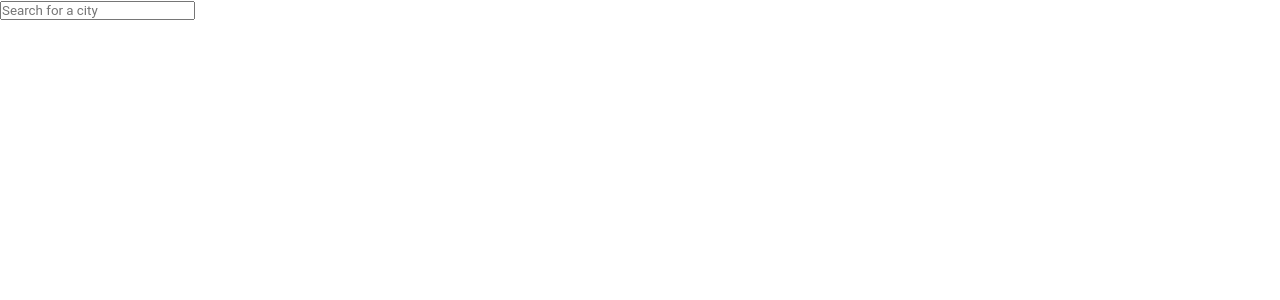
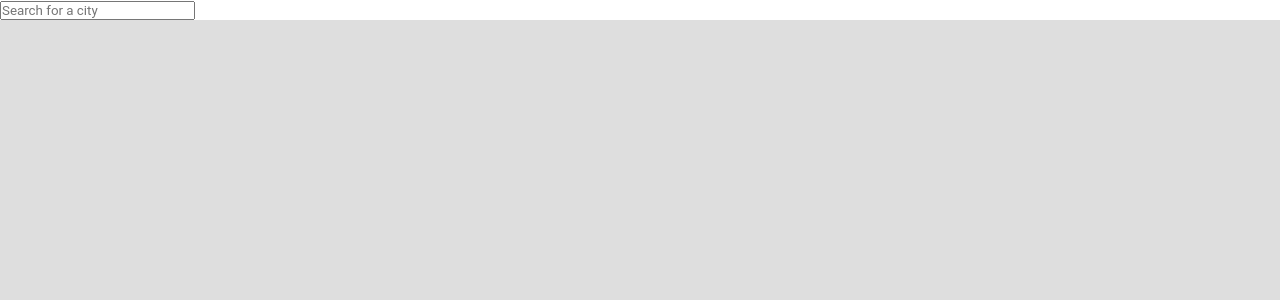
Before and after one commit to Nidrub/Weather-Application-React, a React (Vite) app in the folder weather-app/: page / in a window 1280 px wide. Shown: the top 300 px of the page. Built offline with nearby package versions, Linux system fonts and the light colour scheme.

Commit message:
made improvements to the weather Application, made it fancier

```diff
--- a/weather-app/src/App.tsx
+++ b/weather-app/src/App.tsx
@@ -1,5 +1,6 @@
 import { useState } from "react";
-import { SearchBar } from "./components/SearchBar";
+import { SearchBar } from "./components/SearchBar/SearchBar";
+import { WeatherScreen } from "./components/WeatherScreen/WeatherScreen";
 //api key from the .env file
 const API_key: string = import.meta.env.VITE_API_KEY;
 //interface to define what city is and the lan and lon
@@ -17,7 +18,12 @@ function App() {
   //the current city
   const [selectedCity, setSelectedCity] = useState<string>("");
   //if there is a city selected, fetch the weather data from the API
-  const [activeWeatherScreen, setActiveWeatherScreen] = useState<boolean>(false);
+  const [activeWeatherScreen, setActiveWeatherScreen] =
+    useState<boolean>(false);
+  //weather type
+  const [weatherType, setWeatherType] = useState<string>("");
+  //icon
+  const [icon, setIcon] = useState<string>("");
 
   const handleCitySelect = async (city: City) => {
     setSelectedCity(
@@ -31,6 +37,9 @@ function App() {
       //set the current temp to the temp from the API
       const data = await response.json();
       setCurrentTemp(data.main.temp); //updates the temperature state
+      setActiveWeatherScreen(true); // set true tha weather screen is active
+      setWeatherType(data.weather[0].description); //set the weather type from the API
+      setIcon(data.weather[0].icon); //set the icon from the API
     } catch (error) {
       console.error("Error fetching weather data:", error);
       setCurrentTemp(null); //reset the temperature state on error
@@ -41,15 +50,13 @@ function App() {
     <>
       {/* the rest is already inside the body automatically */}
       <SearchBar onCitySelect={handleCitySelect} />
-      <div className="weaather-container">
-        {/* if there is a SelectedCity and current Temp is not null */}
-        {selectedCity && currentTemp !== null && (
-          <div className="mt-4">
-            <h2 className="text-2xl font-bold">{selectedCity}</h2>
-            <p className="text-xl">Current Temperature: {currentTemp}°C</p>
-          </div>
-        )}
-      </div>
+      <WeatherScreen
+        name={selectedCity}
+        temp={currentTemp !== null ? currentTemp : 0} //if currentTemp is null, set it to 0
+        activeWeatherScreen={activeWeatherScreen}
+        weatherType={weatherType}
+        icon={icon}
+      />
     </>
   );
 }
--- a/weather-app/src/components/SearchBar.tsx
+++ b/weather-app/src/components/SearchBar/SearchBar.tsx
@@ -48,7 +48,7 @@ export function SearchBar({ onCitySelect }: Props) {
             setShowSuggestions(false);
             return;
           }
-          //set the cities to the data from the API
+          //set the cities to the data from the API (also it gets lat and lon)
           setCities(data);
           //setShowSuggestions to true to show the suggestion list
           setShowSuggestions(true);
--- /dev/null
+++ b/weather-app/src/components/WeatherScreen/WeatherScreen.css
@@ -0,0 +1,47 @@
+/* creating aproperty allows for animations */
+@property --bg-color-a {
+  syntax: "<color>";
+  inherits: true;
+  initial-value: #dedede;
+}
+
+@property --bg-color-b {
+  syntax: "<color>";
+  inherits: true;
+  initial-value: #dedede;
+}
+
+/* Container with gradient using CSS variables */
+.weather-container {
+  width: 100%;
+  height: 110vh;
+  display: flex;
+  justify-content: center;
+  align-items: center;
+  position: relative;
+  overflow: hidden;
+
+  --bg-color-a: #dedede;
+  --bg-color-b: #dedede;
+
+  background: linear-gradient(217deg, var(--bg-color-a) 0%, var(--bg-color-b) 100%);
+  transition: --bg-color-a 1s ease-in-out, --bg-color-b 1s ease-in-out;
+}
+
+
+.weather-screen {
+  width: 300px;
+  margin: 2rem auto;
+  padding: 1.5rem;
+  border-radius: 12px;
+  text-align: center;
+  background: white;
+  box-shadow: 0 4px 12px rgba(0,0,0,0.2);
+  transition: all 0.5s ease-in-out;
+  opacity: 0;
+}
+
+.active {
+  opacity: 1;
+  visibility: visible;
+}
--- /dev/null
+++ b/weather-app/src/components/WeatherScreen/WeatherScreen.tsx
@@ -0,0 +1,71 @@
+import { useEffect, useRef, useState } from "react";
+import "./WeatherScreen.css";
+interface Props {
+  name: string;
+  temp: number;
+  activeWeatherScreen: boolean;
+  weatherType: string;
+  icon: string;
+}
+const weatherConditionType = [
+  "clear sky",
+  "few clouds",
+  "scattered clouds",
+  "broken clouds",
+  "shower rain",
+  "rain",
+  "thunderstorm",
+  "snow",
+  "mist",
+];
+const gradients: Record<string, [string, string]> = {
+  "clear sky": ["#8bd3f0ff", "#0070d1ff"],
+  "few clouds": ["#dedede", "#1a72e6ff"],
+  "scattered clouds": ["#d6e4a6ff", "#1a72e6ff"],
+  "broken clouds": ["#2476c9ff", "#2f4f4f"],
+  "shower rain": ["#afc0c5ff", "#3d434dff"],
+  rain: ["#4a90e2", "#142850"],
+  thunderstorm: ["#3c4355ff", "#403481ff"],
+  snow: ["#e0f7fa", "#ffffff"],
+  mist: ["#b9c26dff", "#65b7b9ff"],
+  default: ["#dedede", "#dedede"],
+};
+
+export function WeatherScreen({
+  name,
+  temp,
+  activeWeatherScreen,
+  weatherType,
+  icon,
+}: Props) {
+
+  //weathere icon url
+  const weatherIconUrl = `https://openweathermap.org/img/wn/${icon}@2x.png`;
+  console.log("WeatherScreen icon URL:", weatherIconUrl); // Debugging line
+  //handles the active class to active or default
+  const activeHandle = () => {
+    return activeWeatherScreen ? "active" : "";
+  };
+  // Background gradient transition
+  const containerRef = useRef<HTMLDivElement>(null);
+  useEffect(() => {
+    if (!containerRef.current) return; // Guard clause for null ref
+    const [a, b] = gradients[weatherType] || gradients["default"]; //look for the color, if not found, go to default, since at fist load weatherType is empty so it goes to default
+    containerRef.current.style.setProperty("--bg-color-a", a);
+    containerRef.current.style.setProperty("--bg-color-b", b);
+  }, [weatherType]); //runs every time the weatherType changes
+
+  return (
+    <>
+      <div ref={containerRef} className="weather-container">
+        <div className={`weather-screen ${activeHandle()} `}>
+          <h2>{name}</h2>
+          <h3>Temp</h3>
+          <h1>{`${Math.round(temp)} C`}</h1>
+          <h4>{weatherType}</h4>
+          <img src={weatherIconUrl} alt="none" />
+        </div>
+      </div>
+    </>
+  );
+}
```
Also changed, not shown: weather-app/src/components/WeatherScreen.tsx (deleted, +0 -58 lines), weather-app/src/App.css (added).
